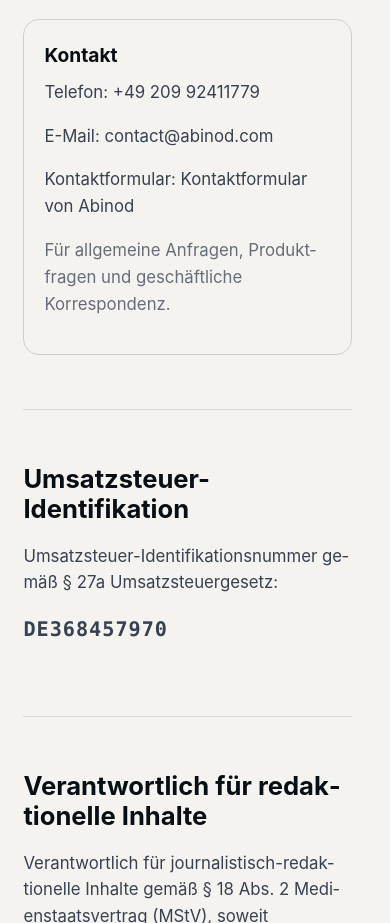
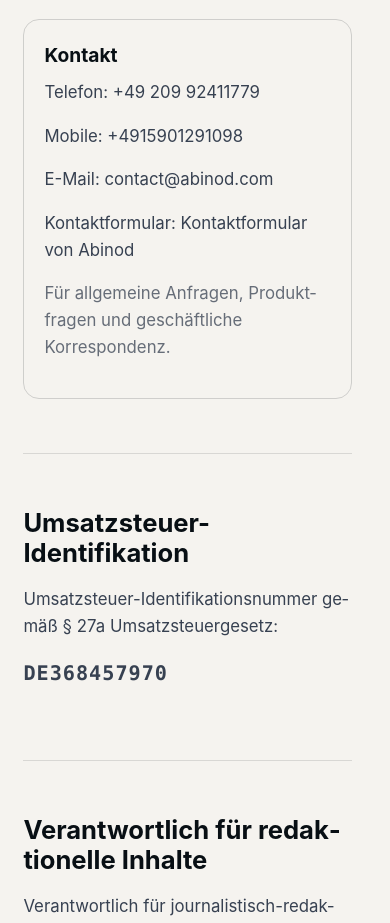
Before and after one commit to AbinodHQ/abinod-de, a website: page impressum/index.html in a window 390 px wide. Shown: the part 1322-2245 px from the top of the page. Drawn offline with Linux system fonts and the light colour scheme.

Commit message:
add phone number to Impressum page

```diff
--- a/impressum/index.html
+++ b/impressum/index.html
@@ -119,6 +119,9 @@
 						<p>
 							Telefon: <a href="tel:+4920992411779">+49 209 92411779</a><br>
 							</p>
+							<p>
+								Mobile: <a href="tel:+4915901291098">+4915901291098</a><br>
+								</p>
 						<p>
 							E-Mail: <a href="mailto:contact@abinod.com">contact@abinod.com</a>
 							</p>
```
